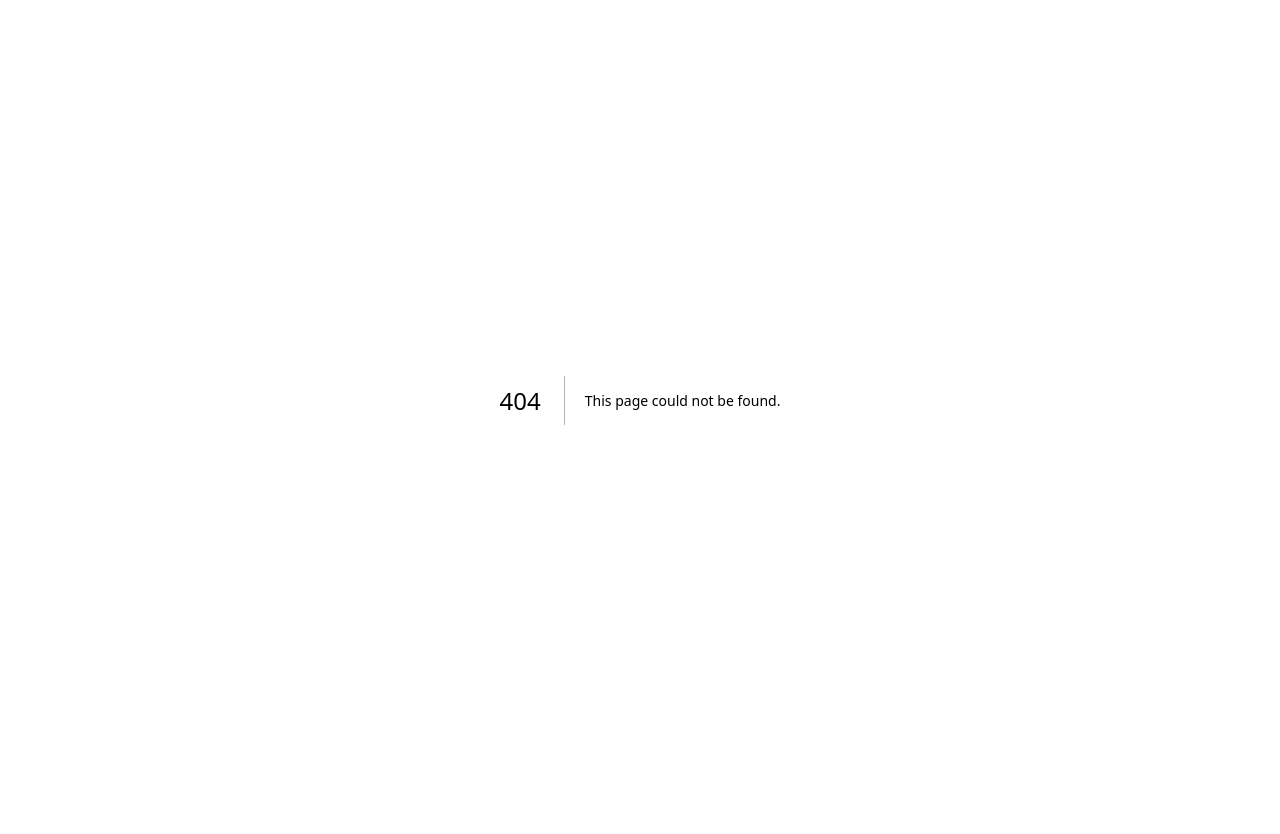
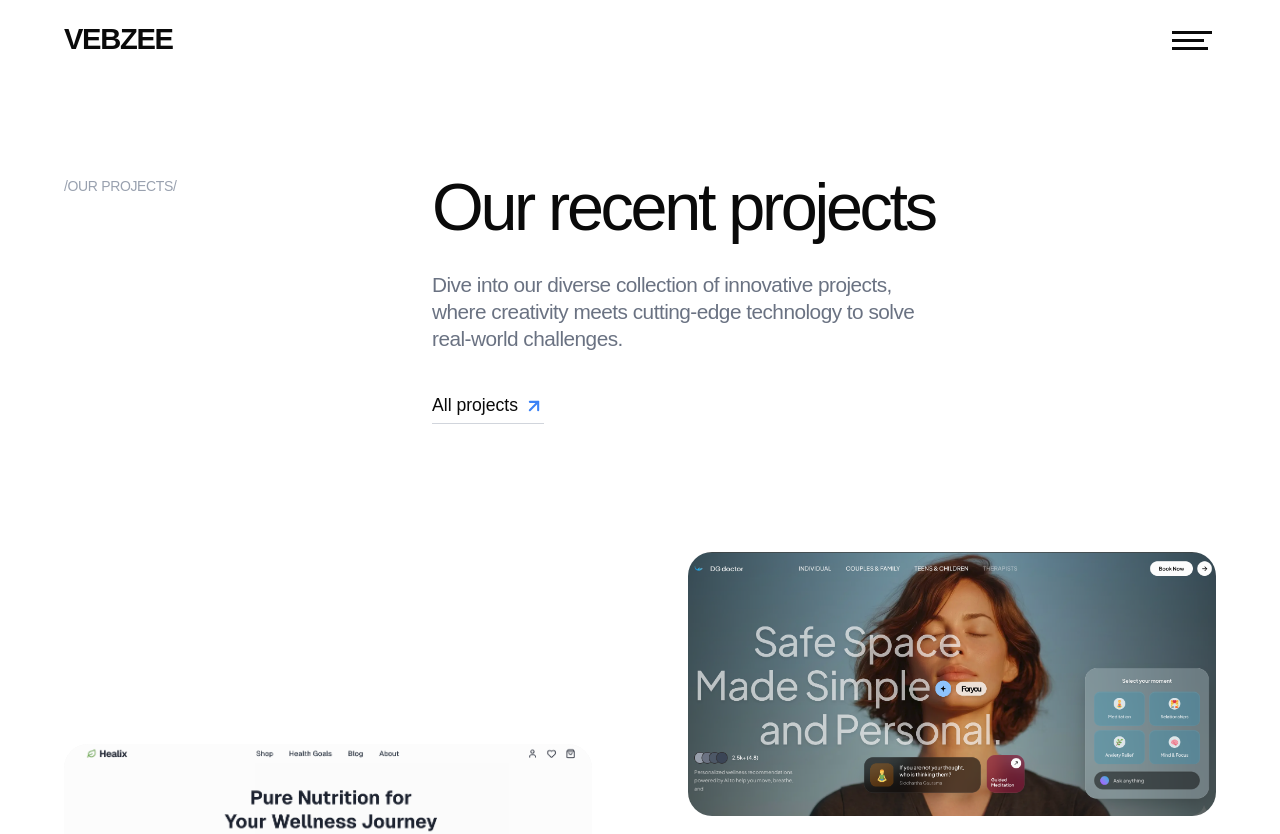
Before and after one commit to hafzism/vebzee, a Next.js app: page /projects in a window 1280 px wide. Before the commit this address had no page. Shown: the top 834 px of the page. Before the commit the page ends 800 px from the top, so only its background shows below. Built offline with nearby package versions, Linux system fonts and the light colour scheme.

Commit message:
feat: create skeleton  projects page

```diff
--- /dev/null
+++ b/app/projects/page.tsx
@@ -0,0 +1,13 @@
+import { Footer } from "@/components/layout/Footer";
+import { Navbar } from "@/components/layout/Navbar";
+import { Projects } from "@/components/projects/Projects";
+
+export default function ProjectsPage() {
+  return (
+    <main className="page-shell">
+      <Navbar />
+      <Projects />
+      <Footer />
+    </main>
+  );
+}
```
